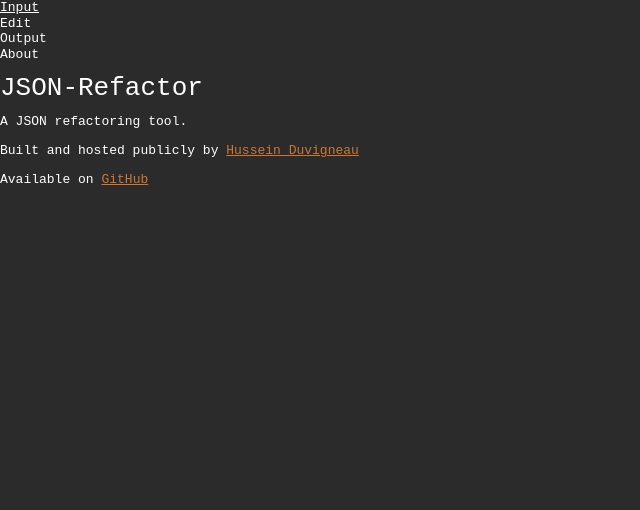
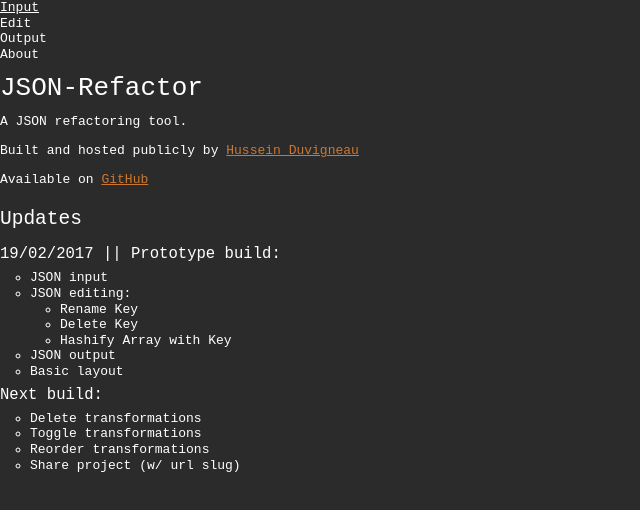
Before and after one commit to HDv2b/json-refactor, a React app: page / in a window 1280 px wide. Both pictures are taken after a click on the tab "About". Shown: the top 510 px of the page, without its empty margins (0-640 px from the left). Built offline with nearby package versions, Linux system fonts and the light colour scheme.

Commit message:
updates list

```diff
--- a/src/App.js
+++ b/src/App.js
@@ -258,11 +258,30 @@
                     <textarea value={JSON.stringify(this.processTransformations(), null," ")} readOnly name="" id="output" cols="30" rows="10"/>
                 </TabPanel>
 
-                <TabPanel>
+                <TabPanel className="tab-about">
                     <h1>JSON-Refactor</h1>
                     <p>A JSON refactoring tool.</p>
                     <p>Built and hosted publicly by <a title="notmybase.com" href="https://notmybase.com">Hussein Duvigneau</a></p>
                     <p>Available on <a title="github.com" href="https://github.com/ElGoorf/json-refactor">GitHub</a></p>
+                    <h2>Updates</h2>
+                    <h3>19/02/2017 || Prototype build:</h3>
+                    <ul>
+                        <li>JSON input</li>
+                        <li>JSON editing:<ul>
+                            <li>Rename Key</li>
+                            <li>Delete Key</li>
+                            <li>Hashify Array with Key</li>
+                        </ul></li>
+                        <li>JSON output</li>
+                        <li>Basic layout</li>
+                    </ul>
+                    <h3>Next build:</h3>
+                    <ul>
+                        <li>Delete transformations</li>
+                        <li>Toggle transformations</li>
+                        <li>Reorder transformations</li>
+                        <li>Share project (w/ url slug)</li>
+                    </ul>
                 </TabPanel>
             </Tabs>
         );
--- a/src/styles/style.scss
+++ b/src/styles/style.scss
@@ -14,7 +14,12 @@
 
 h2 {
   font-size: 1.5em;
-  line-height: 1.5em;
+  line-height: 2em;
+}
+
+h3 {
+  font-size: 1.2em;
+  line-height: 2em;
 }
 
 p {
@@ -143,3 +148,10 @@
 .screenshot {
   border: 2px solid #fff;
 }
+
+.tab-about {
+  ul {
+    list-style: circle;
+    margin-left: 30px;
+  }
+}
```
